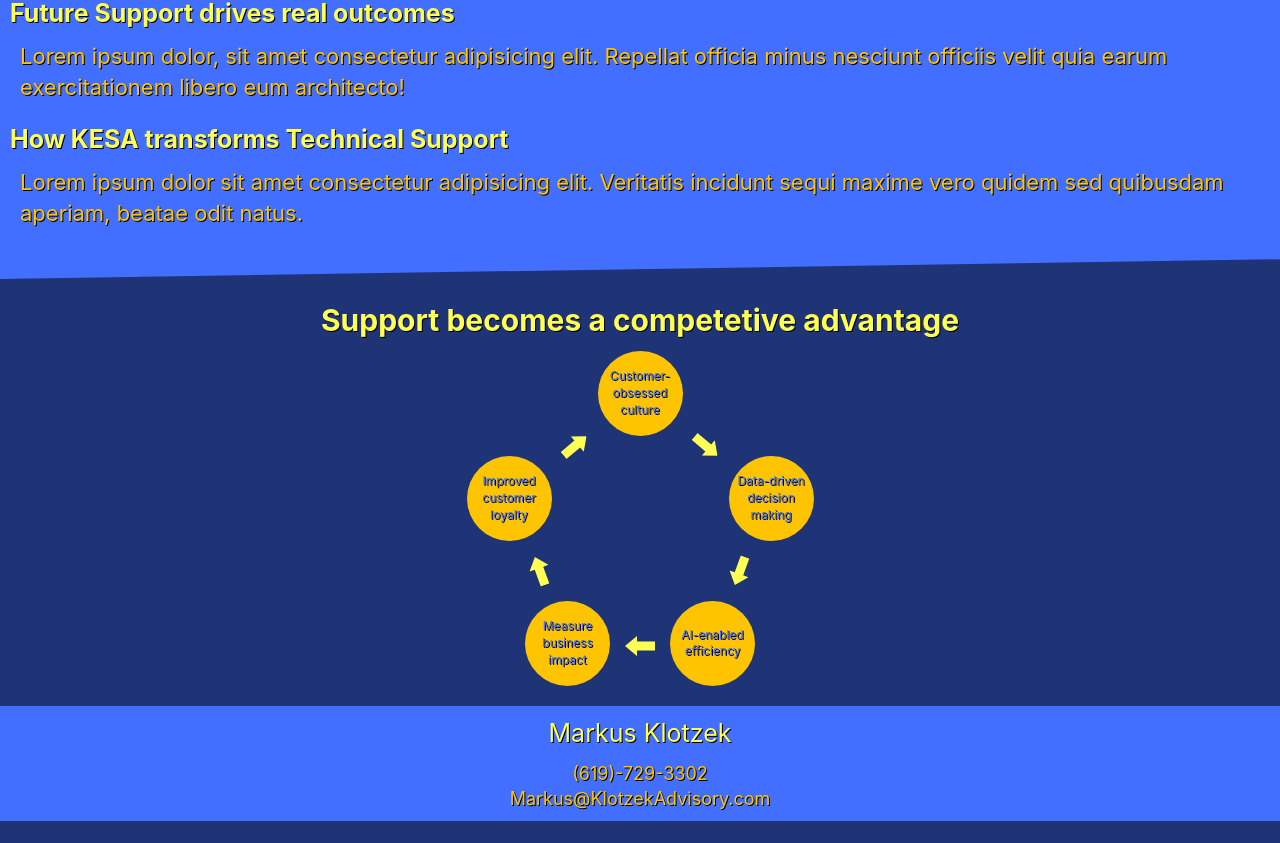
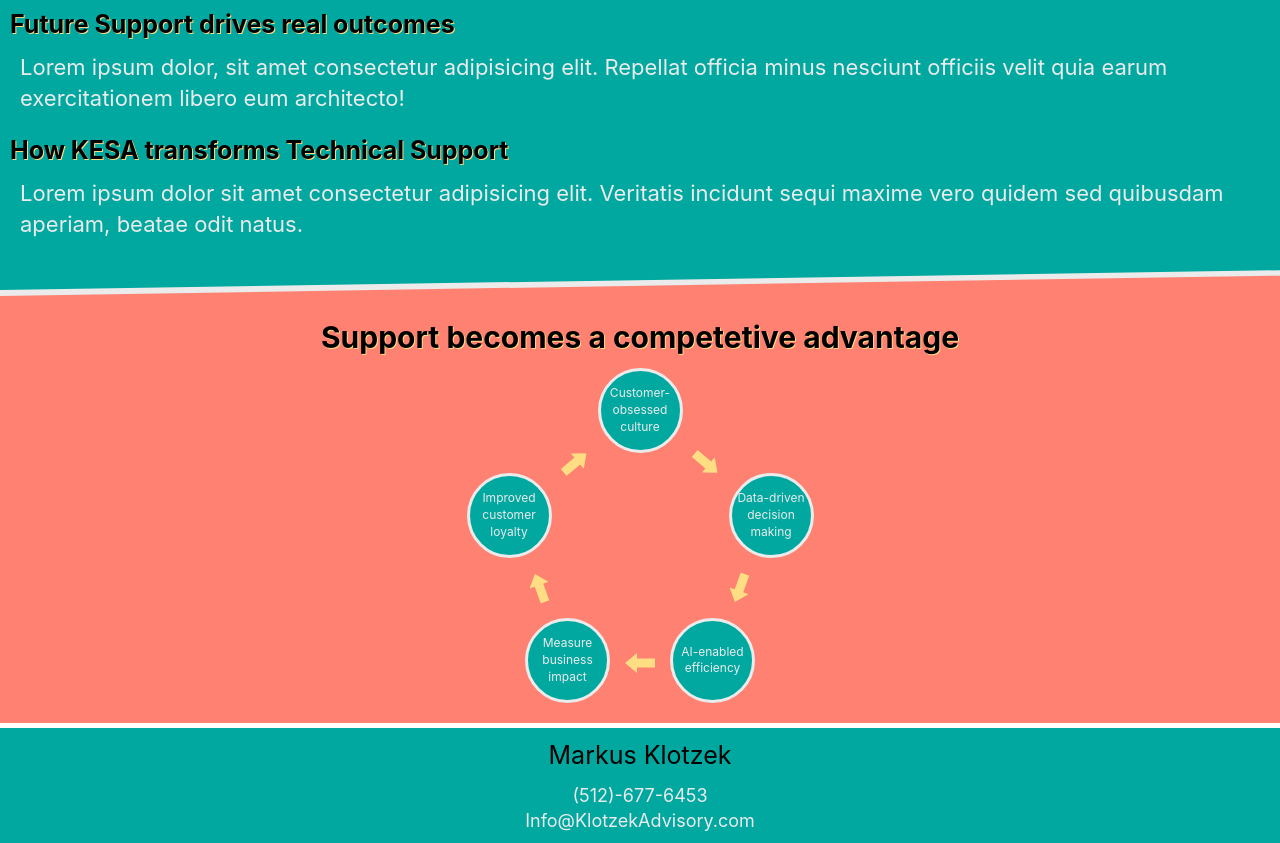
Before and after one commit to Cryneon/KlotzekAdvisory, a website built with Parcel: page index.html in a window 1280 px wide. Shown: the part 461-1304 px from the top of the page. Before the commit the page ends 1282 px from the top, so only its background shows below. Built offline with nearby package versions, Linux system fonts and the light colour scheme.

Commit message:
Changed colors, added section bordering, corrected phone number and email, and filled in a dummy paragraph.

```diff
--- a/Styles/styles.css
+++ b/Styles/styles.css
@@ -1,10 +1,11 @@
 @import "./normalize.css";
 
 :root {
-    --color-body: #426FFFFF;
-    --color-accent: #ffc400;
-    --color-main: #1E3476FF;
-    --color-heading:  #ffff54;
+    --color-body: #ebebeb;
+    --color-accent: rgb(255, 222, 131);
+    --color-background: #ff8172;
+    --color-background-alt: #00a8a0;
+    --color-heading:  #000;
 }
 
 *, *::before, *::after {
@@ -20,14 +21,14 @@ body {
     color: var(--color-body);
     font-size: 2.2rem;
     line-height: 1.4;
-    background-color: var(--color-main);
-    text-shadow: black 1px 1px;
+    background-color: var(--color-background);
 }
 
 h1,
 h2,
 h3 {
     color: var(--color-heading);
+    text-shadow: 1px 1px var(--color-accent);
 }
 
 h1 {
@@ -71,11 +72,15 @@ nav {
 }
 
 strong {
-    color: var(--color-accent);
+    color: var(--color-body);
 }
 
 .block {
     padding: 0 10px 0 10px;
+}
+
+.block--border {
+    border-bottom: white solid 5px;
 }
 
 .block--diagonal {
@@ -84,12 +89,19 @@ strong {
     clip-path: polygon(0% 5%, 100% 0%, 100% 95%, 0% 100%);
 }
 
-.block--light {
+.block--diagonal--border {
+    padding-bottom: 6px;
+    padding-top: 6px;
+    clip-path: polygon(0% 5%, 100% 0%, 100% 95%, 0% 100%);
     background-color: var(--color-body);
 }
 
-body .block--light {
-    color: var(--color-accent);
+.block--alt {
+    background-color: var(--color-background-alt);
+}
+
+body .block--alt {
+    color: var(--color-body);
 }
 
 .nav__list {
@@ -132,7 +144,9 @@ body .block--light {
 .circle {
     width: 85px;
     height: 85px;
-    background-color: var(--color-accent);
+    background-color: var(--color-background-alt);
+    padding: 5px;
+    border: var(--color-body) solid 3px;
     border-radius: 50%;
     align-content: center;
 }
@@ -152,7 +166,7 @@ body .block--light {
   aspect-ratio: 3/2;
   width: 30px;
   height: 20px;
-  background: var(--color-heading);
+  background: var(--color-accent);
   clip-path: polygon(0 calc(50% - var(--t)/2),calc(100% - var(--h)) calc(50% - var(--t)/2),calc(100% - var(--h)) 0,100% 50%,calc(100% - var(--h)) 100%,calc(100% - var(--h)) calc(50% + var(--t)/2),0 calc(50% + var(--t)/2));
 }
 
@@ -211,7 +225,7 @@ body .block--light {
 }
 
 .contact {
-    margin-bottom: 5rem;
+    height: 100vh;
 }
 
 .contact__text {
@@ -223,5 +237,5 @@ body .block--light {
 .contact__footer {
     text-align: center;
     color: var(--color-heading);
-    margin-bottom: 50vh;
+    margin-top: 5rem;
 }
--- a/index.html
+++ b/index.html
@@ -11,7 +11,7 @@
     <link rel="stylesheet" href="/Styles/styles.css" />
   </head>
   <body>
-    <nav class="block block--light">
+    <nav class="block block--alt block--border">
       <header>
         <a class="nav__company" href="/">KESA</a>
       </header>
@@ -21,6 +21,7 @@
         <li><a href="/Pages/contact.html">Contact</a></li>
       </ul>
     </nav>
+
     <section class="block hero">
       <h1>
         <strong>K</strong>lotzek <br />
@@ -32,14 +33,16 @@
         It's a growth engine Transforming Support & Customer Operations
       </p>
     </section>
-    <section class="block block--light block--diagonal">
+
+    <div class="block--diagonal--border">
+      <section class="block block--alt block--diagonal">
         <h2>Most Support teams are built for yesterday</h2>
         <article>
           <h3>Future Support drives real outcomes</h3>
           <p class="info__text">
             Lorem ipsum dolor, sit amet consectetur adipisicing elit. Repellat
-          officia minus nesciunt officiis velit quia earum exercitationem libero
-          eum architecto!
+            officia minus nesciunt officiis velit quia earum exercitationem
+            libero eum architecto!
           </p>
         </article>
         <article>
@@ -51,7 +54,9 @@
           </p>
         </article>
       </section>
-    <section class="block">
+    </div>
+
+    <section class="block block--border">
       <h2>Support becomes a competetive advantage</h2>
       <div class="method-circle">
         <div class="row">
@@ -82,11 +87,12 @@
         </div>
       </div>
     </section>
-    <footer class="block block--light footer">
+
+    <footer class="block block--alt footer">
       <p class="footer__name">Markus Klotzek</p>
-      <p>(619)-729-3302</p>
-      <a class="footer__email" href="mailto:markus@klotzekadvisory.com"
-        >Markus@KlotzekAdvisory.com</a
+      <p>(512)-677-6453</p>
+      <a class="footer__email" href="mailto:info@klotzekadvisory.com"
+        >Info@KlotzekAdvisory.com</a
       >
     </footer>
   </body>
```
Also changed, not shown: Pages/about.html (+13 -11 lines), Pages/contact.html (+8 -8 lines). Lines whose indentation alone changed are shown as unchanged.
